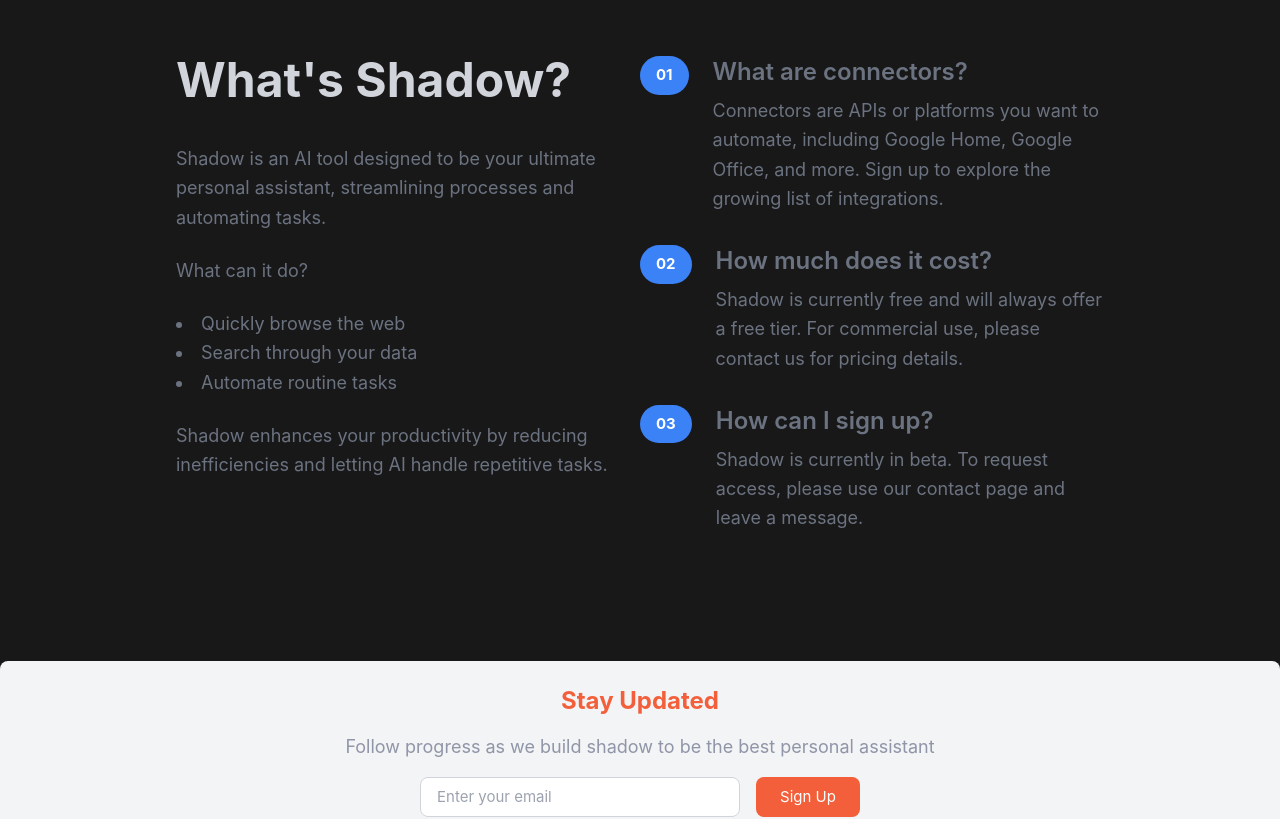
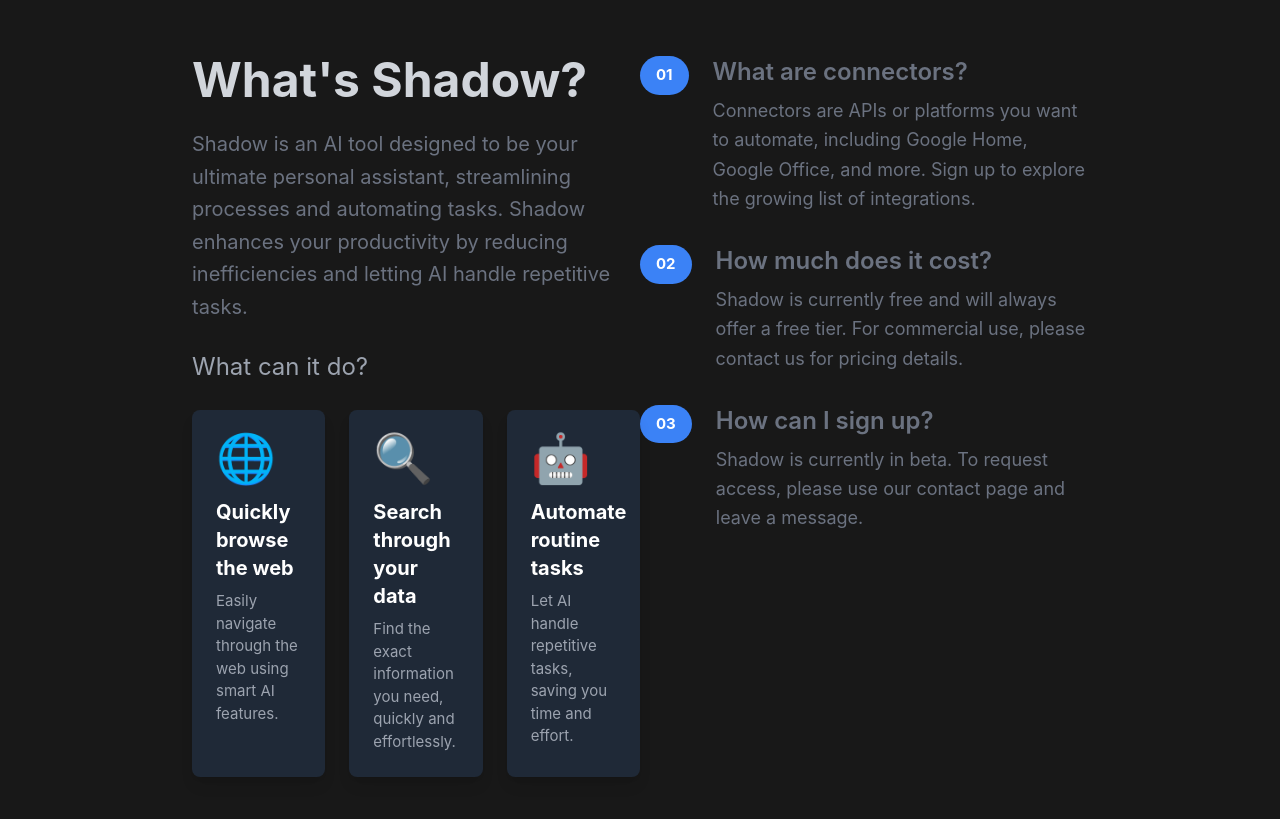
Before and after one commit to arpitpatel901/tlbot_website, a Vue app: page / in a window 1280 px wide. Shown: the part 640-1459 px from the top of the page. Built offline with nearby package versions, Linux system fonts and the light colour scheme; a web font is replaced by a local one; what vue3-google-login would draw is missing.

Commit message:
Cool cards instead of list

```diff
--- a/src/components/HomePage.vue
+++ b/src/components/HomePage.vue
@@ -49,26 +49,51 @@
     <!-- Uniqueness Section -->
 <section id="Uniqueness" class="py-20">
   <!-- Flex container -->
-  <div class="container flex flex-col px-6 mx-auto space-y-12 md:space-y-0 md:flex-row">
+  <div class="container flex flex-col px-10 mx-auto space-y-12 md:space-y-0 md:flex-row">
     <!-- What's Different -->
     <div class="md:w-1/2 flex flex-col space-y-6">
-      <h2 class="text-5xl font-bold text-center md:text-left text-gray-300 mb-4">
+      <h2 class="text-5xl font-bold text-center md:text-left text-gray-300">
         What's Shadow?
       </h2>
-      <p class="text-lg text-gray-500 text-center md:text-left leading-relaxed">
+      <p class="text-xl text-gray-500 text-center md:text-left leading-relaxed">
         Shadow is an AI tool designed to be your ultimate personal assistant, streamlining processes and automating tasks.
+        Shadow enhances your productivity by reducing inefficiencies and letting AI handle repetitive tasks.
       </p>
-      <p class="text-lg text-gray-500 text-center md:text-left leading-relaxed">
+      <p class="text-2xl text-gray-400 text-center md:text-left leading-relaxed">
         What can it do?
       </p>
-      <ul class="list-disc list-inside text-gray-500 text-lg leading-relaxed">
-        <li>Quickly browse the web</li>
-        <li>Search through your data</li>
-        <li>Automate routine tasks</li>
-      </ul>
-      <p class="text-lg text-gray-500 text-center md:text-left leading-relaxed">
-        Shadow enhances your productivity by reducing inefficiencies and letting AI handle repetitive tasks.
-      </p>
+
+      <!-- Cool Cards instead of a list -->
+      <div class="grid grid-cols-1 sm:grid-cols-2 md:grid-cols-3 gap-6 mt-8">
+        <div class="feature-card p-6 bg-gray-800 text-white rounded-lg shadow-lg transform hover:scale-105 transition-transform">
+          <div class="icon mb-4 text-5xl text-blue-500">
+            <!-- Icon (replace with an actual icon library like FontAwesome or Heroicons) -->
+            🌐
+          </div>
+          <h4 class="font-bold text-xl mb-2">Quickly browse the web</h4>
+          <p class="text-gray-400">Easily navigate through the web using smart AI features.</p>
+        </div>
+
+        <div class="feature-card p-6 bg-gray-800 text-white rounded-lg shadow-lg transform hover:scale-105 transition-transform">
+          <div class="icon mb-4 text-5xl text-blue-500">
+            <!-- Icon (replace with an actual icon library like FontAwesome or Heroicons) -->
+            🔍
+          </div>
+          <h4 class="font-bold text-xl mb-2">Search through your data</h4>
+          <p class="text-gray-400">Find the exact information you need, quickly and effortlessly.</p>
+        </div>
+
+        <div class="feature-card p-6 bg-gray-800 text-white rounded-lg shadow-lg transform hover:scale-105 transition-transform">
+          <div class="icon mb-4 text-5xl text-blue-500">
+            <!-- Icon (replace with an actual icon library like FontAwesome or Heroicons) -->
+            🤖
+          </div>
+          <h4 class="font-bold text-xl mb-2">Automate routine tasks</h4>
+          <p class="text-gray-400">Let AI handle repetitive tasks, saving you time and effort.</p>
+        </div>
+      </div>
+
+
     </div>
 
     <!-- Numbered List -->
```
Also changed, not shown: src/assets/base.css (line endings or trailing spaces).
